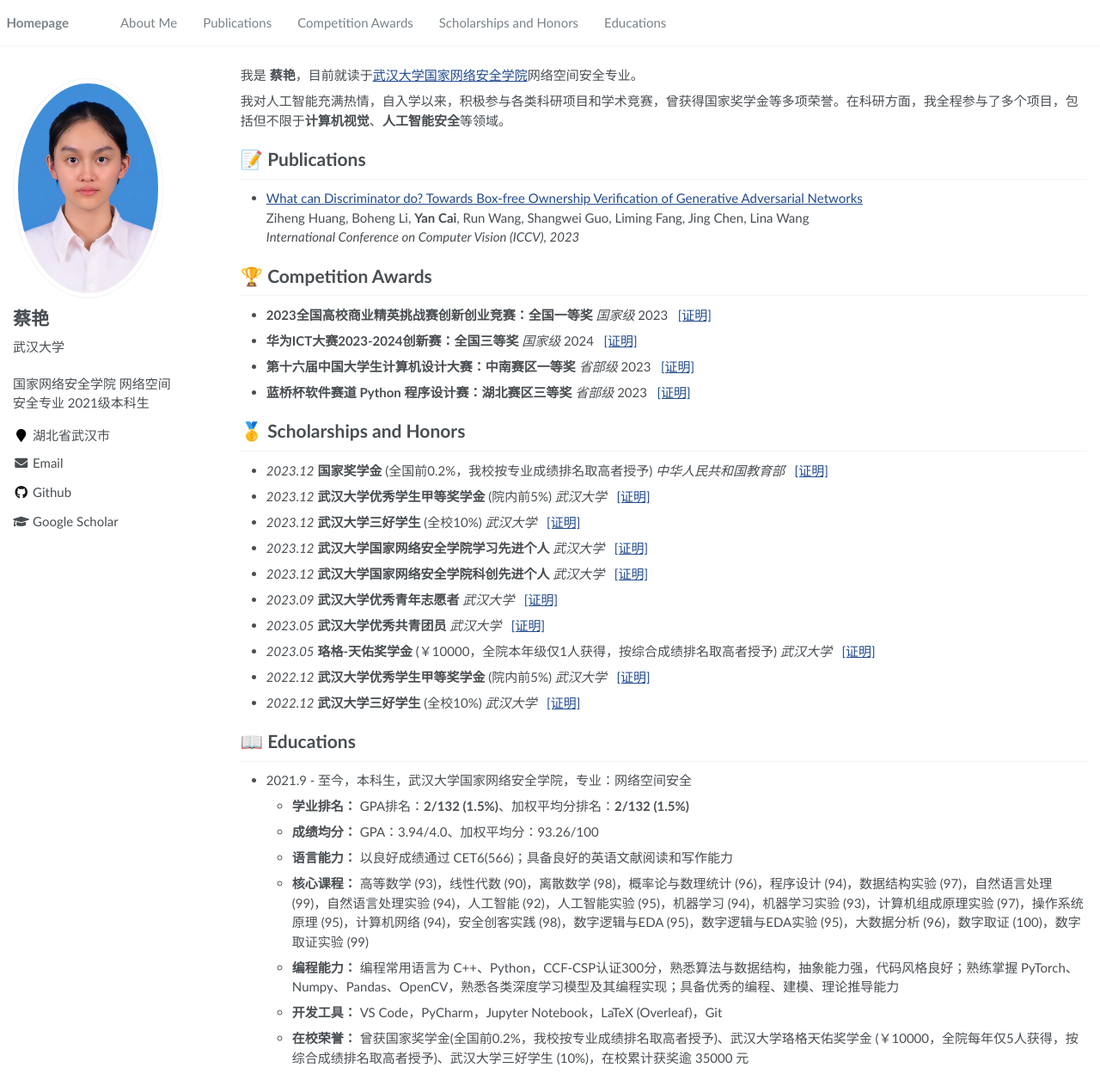
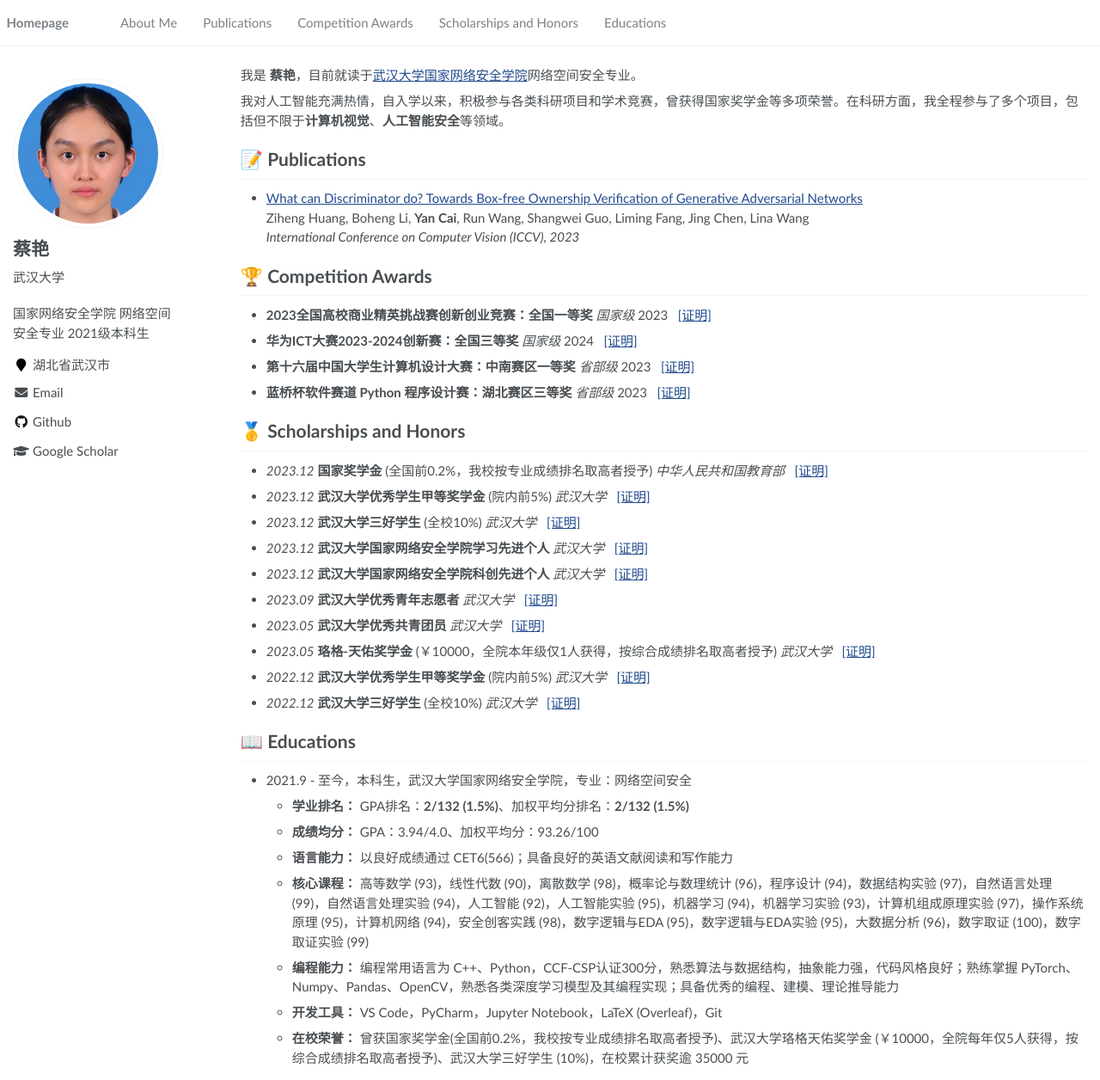
Before and after one commit to Cyccyyycyc/Cyccyyycyc.github.io, a Jekyll site: the page built from _pages/about.md, in a window 1280 px wide and 1256 px high. Shown: the whole window at 86% size. Built offline with Jekyll 4.4.1, drawn with Linux system fonts in a browser that asks for light colours.

Commit message:
modify some details

```diff
--- a/_config.yml
+++ b/_config.yml
@@ -22,7 +22,7 @@ baidu_site_verification  :  # get baidu_site_verification from https://ziyuan.ba
 # Site Author
 author:
   name             : "蔡艳"
-  avatar           : "images/lu.png"
+  avatar           : "images/cy-512-512.png"
   bio              : "武汉大学"
   location         : "湖北省武汉市"
   employer         :
```
Also changed, not shown: images/cy-512-512.png (added), images/favicon-16x16.ico (deleted), images/favicon-32x32.ico (deleted), images/lu.png (deleted), images/overview.png (deleted), images/pipeline.png (deleted), images/yier.png (deleted), 1 other file.
